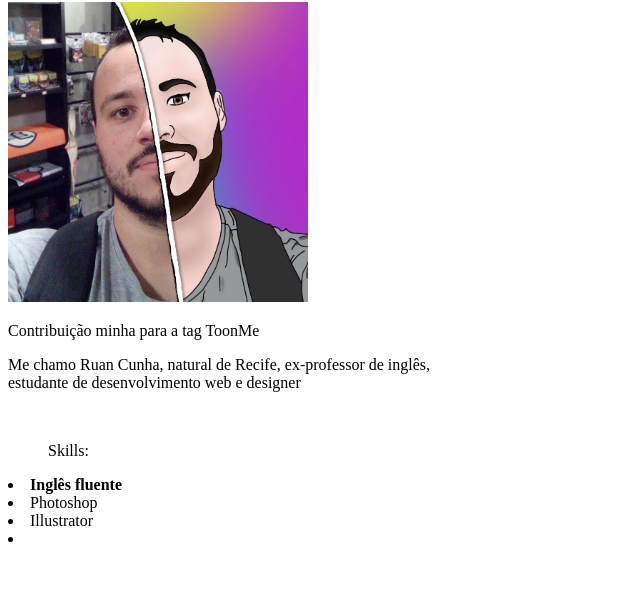
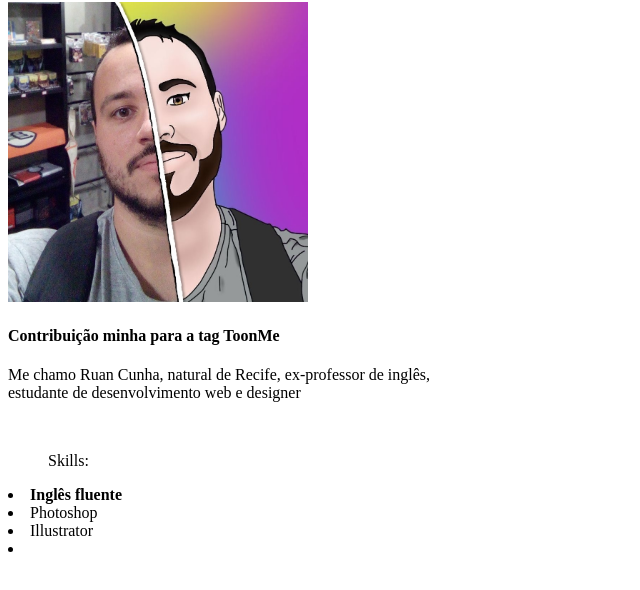
Before and after one commit to RuanCunha/RuanCunha.github.io, a plain HTML site: page index.html in a window 1280 px wide. Shown: the part 78-668 px from the top of the page, without its empty margins (0-640 px from the left). Drawn offline with Linux system fonts and the light colour scheme.

Commit message:
Sei nem uq eu mudei aqui, mas funciona

```diff
--- a/index.html
+++ b/index.html
@@ -7,7 +7,7 @@
   <body>
     <h1>Ruan Cunha</h1>
     <img src="foto.jpg" alt="Foto de mim mesmo dividida ao meio, onde metade está pintada seguindo a tag ToonMe" width="300px">
-    <p>Contribuição minha para a tag ToonMe</p>
+    <h4>Contribuição minha para a tag ToonMe</h4>
     <p>Me chamo Ruan Cunha, natural de Recife, ex-professor de inglês, <br>estudante de desenvolvimento web e designer</p>
     <br>
     <ul>Skills:</ul>
```
